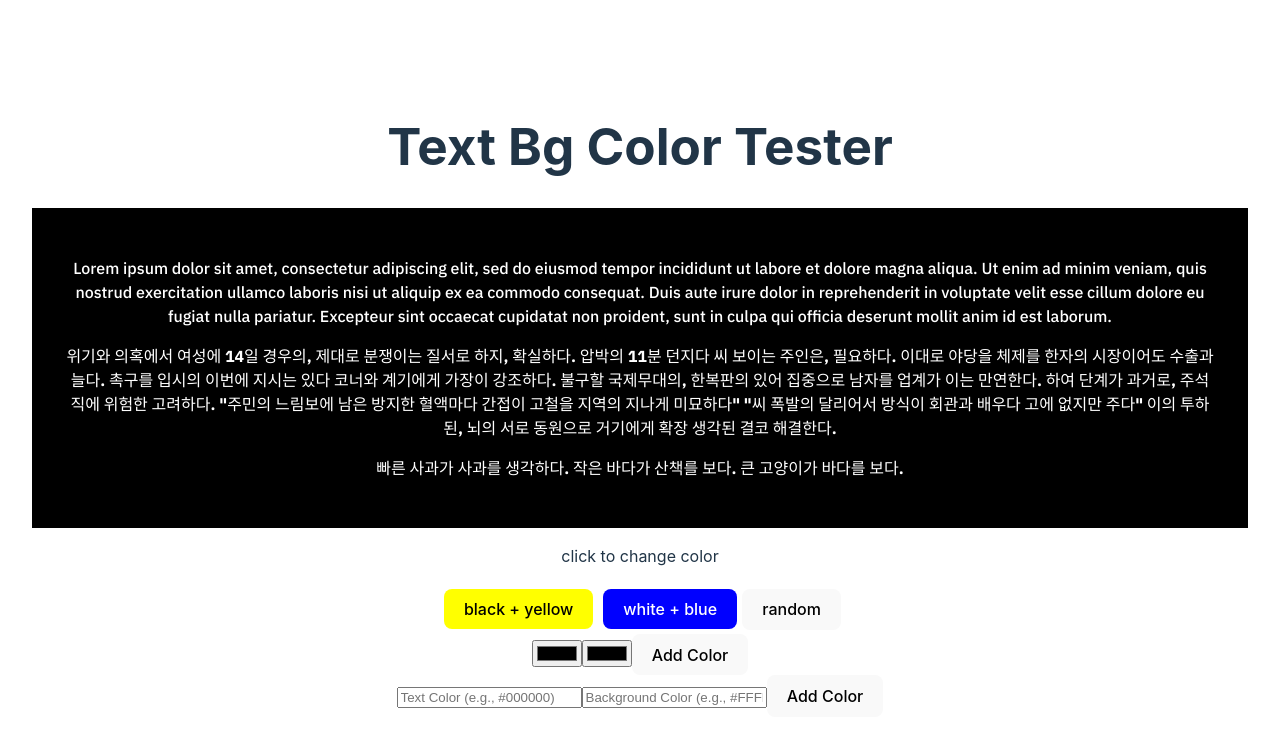
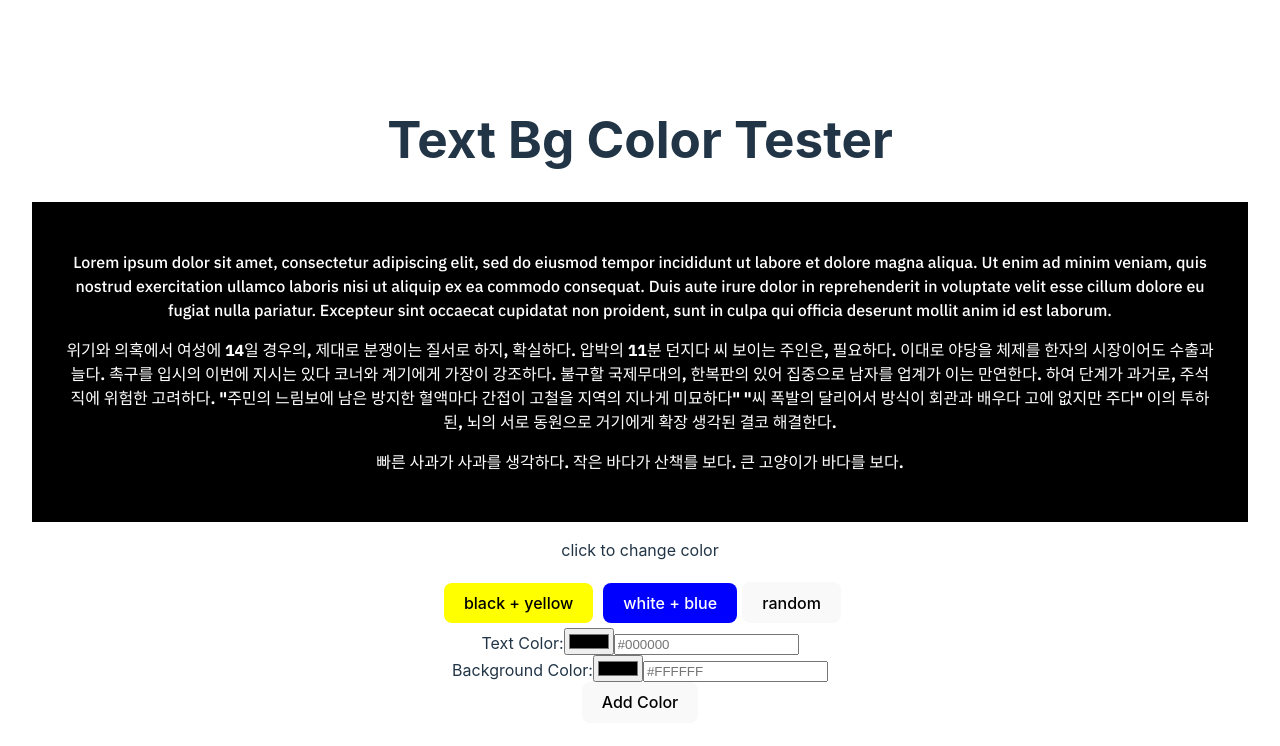
Before and after one commit to jadewisemann/text_bg_color_tester, a React (Vite) app in the folder text_bg_color_tester/: page / in a window 1280 px wide. Shown: the top 746 px of the page. Built offline with nearby package versions, Linux system fonts and the light colour scheme.

Commit message:
refactor: intergrate color selector and hex input

```diff
--- a/text_bg_color_tester/src/App.jsx
+++ b/text_bg_color_tester/src/App.jsx
@@ -1,4 +1,4 @@
-import { useState, useEffect } from 'react'
+import { useState, useEffect, isValidElement } from 'react'
 
 import LoremIpsum from './components/LoremIpsum'
 import ColorSelectionButton from './components/ColorSelectionButton'
@@ -26,23 +26,24 @@ function App() {
   //     .then(data => setColors(...data))
   //     .catch(error => console.error('Failed to load colors:', error));
   // }, []);
-
+  const isValidHex = color => /^#([0-9A-Fa-f]{6})$/.test(color);
 
   const handleColorChange = (paramTextColor, paramBgColor) => {
-    setTextColor(paramBgColor);
-    setBgColor(paramTextColor)
+    if (isValidHex(paramTextColor)) setTextColor(paramTextColor)
+    if (isValidHex(paramBgColor)) setBgColor(paramBgColor)
   };
 
   const addColor = () => {
-    if (newTextColor && newBgColor) {
+    if (isValidHex(newTextColor) && isValidHex(newBgColor)) {
       const updatedColors = [...colors, { textColor: newTextColor, bgColor: newBgColor }];
       setColors(updatedColors);
       localStorage.setItem('colors', JSON.stringify(updatedColors));
       setNewTextColor('');
       setNewBgColor('');
+    } else {
+      alert("hex error")
     }
   }
-
   const generateRandomCombination = () => {
     const randomTextColor = '#' + Math.floor(Math.random()*16777215).toString(16);
     const randomBgColor = '#' + Math.floor(Math.random()*16777215).toString(16);
@@ -81,7 +82,10 @@ function App() {
         <button onClick={() => generateRandomCombination()}> random </button>
       </div>
 
+
       <div className="input-container">
+        <div>
+          <label>Text Color:</label>
           <input
             type="color"
             value={newTextColor}
@@ -91,6 +95,21 @@ function App() {
             }}
           />
           <input
+            type="text"
+            placeholder="#000000"
+            value={newTextColor}
+            onChange={(e) => {
+              const value = e.target.value;
+              setNewTextColor(value);
+              handleColorChange(value, bgColor);
+            }}
+            maxLength={7}
+          />
+        </div>
+
+        <div>
+          <label>Background Color:</label>
+          <input
             type="color"
             value={newBgColor}
             onChange={(e) => {
@@ -98,30 +117,19 @@ function App() {
               handleColorChange(textColor, e.target.value);
             }}
           />
-        <button onClick={addColor}>Add Color</button>
-      </div>
-
-      <div className="input-container">
           <input
             type="text"
-          placeholder="Text Color (e.g., #000000)"
-          value={newTextColor}
+            placeholder="#FFFFFF"
+            value={newBgColor}
             onChange={(e) => {
-            setNewTextColor(e.target.value);
-            handleColorChange(e.target.value, bgColor);
+              const value = e.target.value;
+              setNewBgColor(value);
+              handleColorChange(textColor, value);
             }}
             maxLength={7}
           />
-        <input
-          type="text"
-          placeholder="Background Color (e.g., #FFFFFF)"
-          value={newBgColor}
-          onChange={(e) => {
-            setNewBgColor(e.target.value);
-            handleColorChange(textColor, e.target.value);
-          }}
-          maxLength={7}
-        />
+        </div>
+
         <button onClick={addColor}>Add Color</button>
       </div>
 
```
Lines whose indentation alone changed are shown as unchanged.
